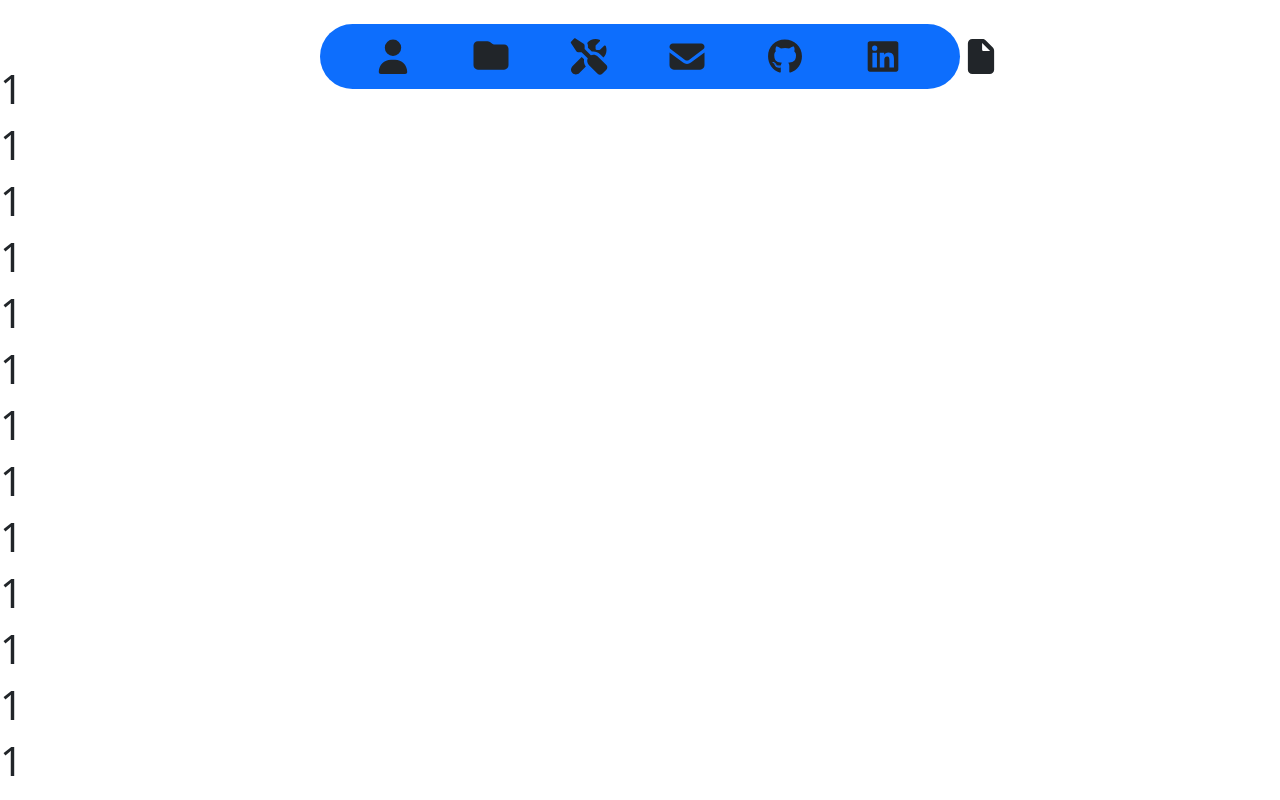
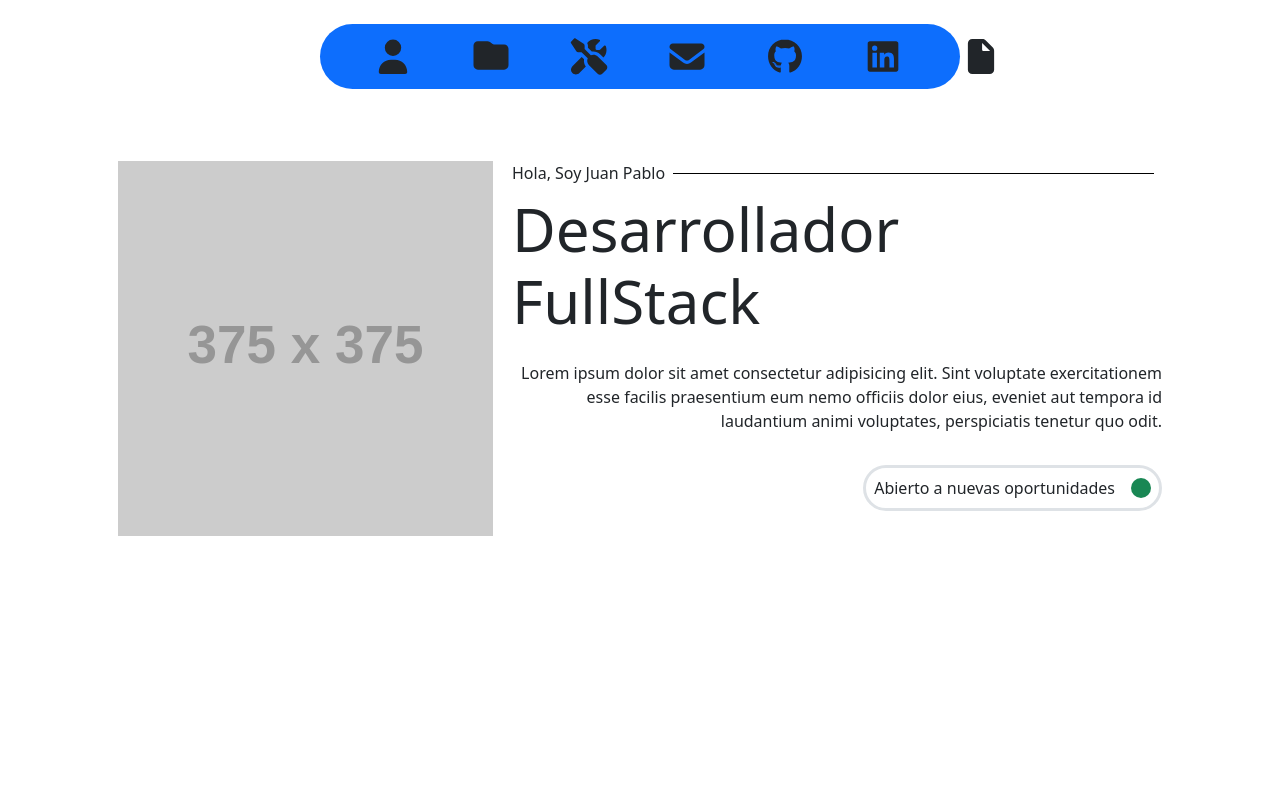
Before and after one commit to Thewreex/Portafolio, a Vue app: page / in a window 1280 px wide. Shown: the top 800 px of the page. Built offline with nearby package versions, Linux system fonts and the light colour scheme.

Commit message:
Estructura del hero section

```diff
--- a/src/App.vue
+++ b/src/App.vue
@@ -1,30 +1,17 @@
 <template>
-  <appHeader />
-  <h1>1</h1>
-  <h1>1</h1>
-  <h1>1</h1>
-  <h1>1</h1>
-  <h1>1</h1>
-  <h1>1</h1>
-  <h1>1</h1>
-  <h1>1</h1>
-  <h1>1</h1>
-  <h1>1</h1>
-  <h1>1</h1>
-  <h1>1</h1>
-  <h1>1</h1>
-  <h1>1</h1>
-  <h1>1</h1>
-  <h1>1</h1>
-  <h1>1</h1>
-  <h1>1</h1>
-  <h1>1</h1>
-  <h1>1</h1>
+  <appHeader id="appHeader" />
+  <heroSection id="heroSection" />
 </template>
 
 <script setup>
 import appHeader from './components/appHeader.vue';
+import heroSection from './components/heroSection.vue';
 </script>
 
 
-<style scoped lang="scss"></style>
+<style scoped lang="scss">
+#heroSection,
+#appHeader {
+  // border: 2px solid red;
+}
+</style>
--- /dev/null
+++ b/src/components/heroSection.vue
@@ -0,0 +1,58 @@
+<template>
+    <div class="container d-flex justify-content-between p-5 contenedor-hero mt-5">
+        <div>
+            <img src="https://placehold.co/375x375" alt="">
+        </div>
+        <div class="contenedor-texto">
+            <div class="d-flex align-items-center flex-nowrap">
+                <p class="mb-0 text-nowrap">Hola, Soy Juan Pablo</p>
+                <div class="linea mx-2"></div>
+            </div>
+
+            <div class="d-flex mt-2 align-items-end gap-3 flex-column">
+                <div class="d-flex gap-3">
+                    <h1 class="texto-titulo">Desarrollador <span class="texto-titulo">FullStack</span>
+                    </h1>
+                </div>
+                <p class="text-end">Lorem ipsum dolor sit amet consectetur adipisicing elit. Sint voluptate
+                    exercitationem esse facilis
+                    praesentium eum nemo officiis dolor eius, eveniet aut tempora id laudantium animi voluptates,
+                    perspiciatis tenetur quo odit.</p>
+
+                <div class="d-flex gap-3 align-items-center border border-3 rounded-5 p-2">
+                    Abierto a nuevas oportunidades
+                    <div class="circulo rounded-circle bg-success"></div>
+                </div>
+            </div>
+        </div>
+    </div>
+</template>
+
+<script setup>
+</script>
+
+<style scoped lang="scss">
+.circulo {
+    width: 20px;
+    height: 20px;
+}
+
+.texto-titulo {
+    font-size: 60px;
+}
+
+.contenedor-texto {
+    width: 650px;
+}
+
+
+.contenedor-hero {
+    height: 75vh;
+}
+
+.linea {
+    height: 1px;
+    flex: 1;
+    background-color: black;
+}
+</style>
```
